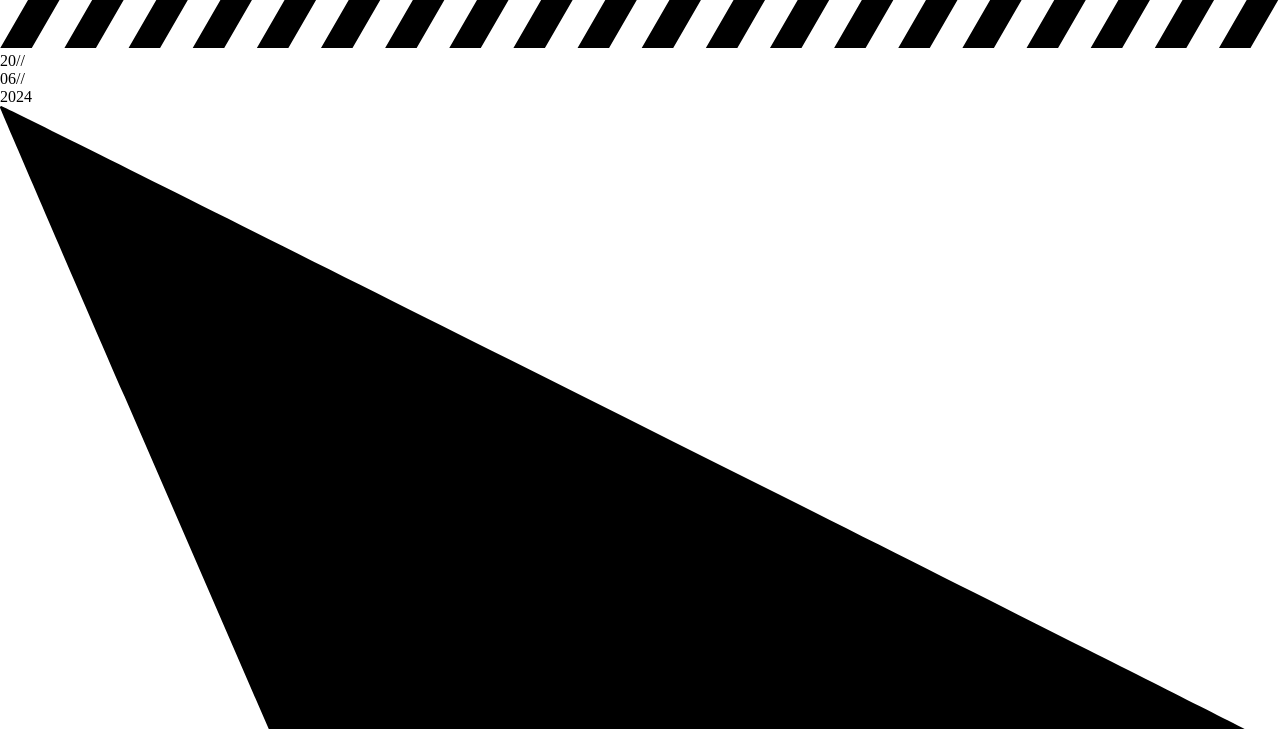
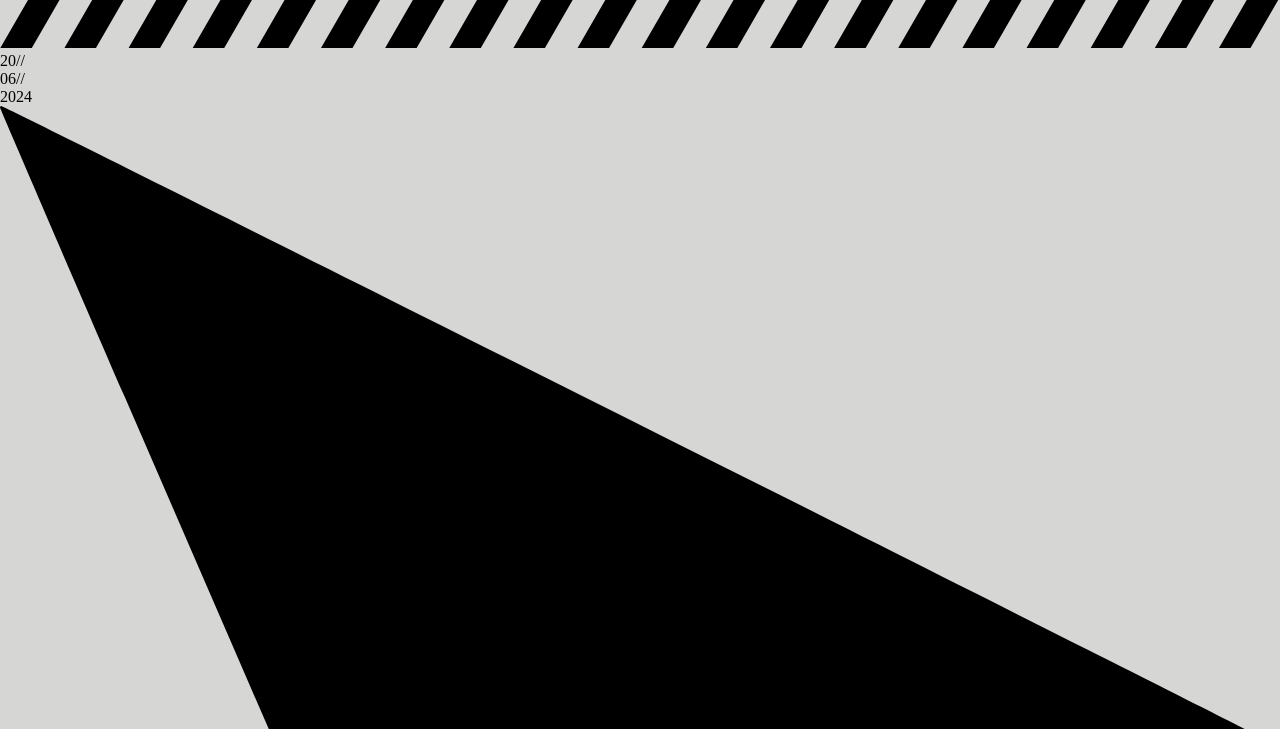
Before and after one commit to TipoSamuel/fcc-palindrome-checker, a plain HTML site: page index.html in a window 1280 px wide. Shown: the part 113-842 px from the top of the page. Drawn offline with Linux system fonts and the light colour scheme.

Commit message:
feat: defines background color for body

```diff
--- a/styles.css
+++ b/styles.css
@@ -36,3 +36,9 @@ h1, h2, h3, h4, h6 {
 p {
   text-wrap: pretty;
 }
+
+/* styles */
+
+body {
+  background-color: var(--silver-medal);
+}
```
